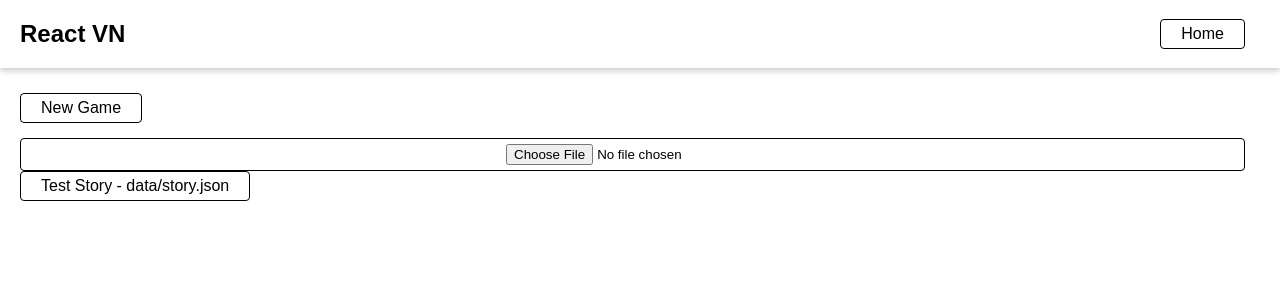
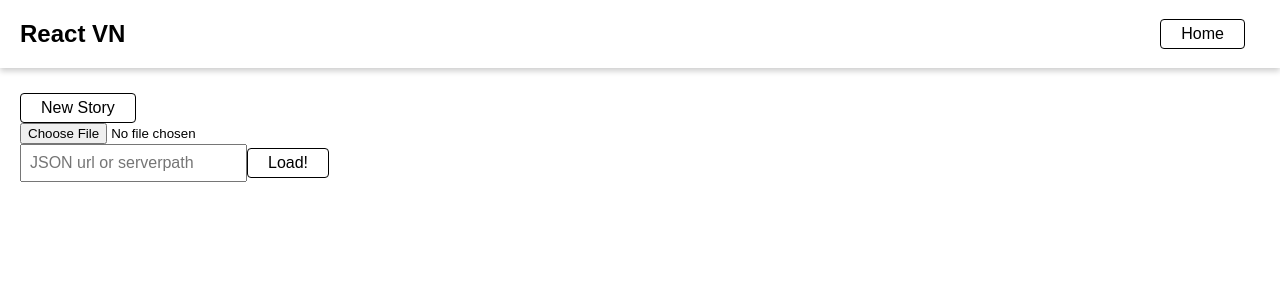
Before and after one commit to washingtonsteven/react-vn, a React app: page / in a window 1280 px wide. Shown: the top 300 px of the page. Built offline with nearby package versions, Linux system fonts and the light colour scheme; what @fortawesome/fontawesome would draw is missing.

Commit message:
setting file path instead of storylist

```diff
--- a/src/App.js
+++ b/src/App.js
@@ -6,6 +6,7 @@ import {
   Redirect,
   Link
 } from "react-router-dom";
+import axios from "axios";
 
 import StoryList from "./StoryList";
 import StoryPlayer from "./StoryPlayer";
@@ -28,23 +29,27 @@ const MenuBar = () => (
 );
 
 class App extends Component {
-  state = { loadedStoryData: null };
-  fileUploaded = fileText => {
-    try {
-      const json = JSON.parse(fileText);
-      if (json.nodes) {
-        this.setState(
-          state => ({ ...state, loadedStoryData: json }),
-          () => {
-            this.router.history && this.router.history.push("/story/");
-          }
-        );
-      } else {
-        throw new Error(`uploaded JSON must have a 'nodes' property.`);
-      }
-    } catch (e) {
-      console.error(e);
+  state = { storyData: null };
+  loadFile = url => {
+    axios.get(url).then(({ data, status }) => {
+      if (data && status === 200) this.fileUploaded(data);
+    });
+  };
+  fileUploaded = json => {
+    if (json.nodes) {
+      this.setState(
+        state => ({ ...state, storyData: json }),
+        () => this.router.history && this.router.history.push("/story")
+      );
+    } else {
+      throw new Error(`Supplied JSON must have a 'nodes' property.`);
     }
+  };
+  startNewStory = () => {
+    this.setState(
+      state => ({ ...state, storyData: { nodes: [] } }),
+      () => this.router.history && this.router.history.push("/story")
+    );
   };
   render() {
     return (
@@ -53,19 +58,25 @@ class App extends Component {
           <MenuBar />
           <Switch>
             <Route
-              path="/story/:storyURL?"
-              render={() => (
-                <StoryPlayer
-                  debug
-                  editor
-                  loadedStoryData={this.state.loadedStoryData}
-                />
-              )}
+              path="/story/"
+              render={() =>
+                this.state.storyData ? (
+                  <StoryPlayer debug editor storyData={this.state.storyData} />
+                ) : (
+                  <Redirect to="/" />
+                )
+              }
             />
             <Route
               exact
               path="/"
-              render={() => <StoryList onFileLoaded={this.fileUploaded} />}
+              render={() => (
+                <StoryList
+                  onFileLoaded={this.fileUploaded}
+                  onFilePathSet={this.loadFile}
+                  onNew={this.startNewStory}
+                />
+              )}
             />
             <Route render={() => <Redirect to="/" />} />
           </Switch>
--- a/src/StoryList.js
+++ b/src/StoryList.js
@@ -1,46 +1,42 @@
 import React, { Component } from "react";
-import axios from "axios";
-import { Link } from "react-router-dom";
-import JSONFileInput from "./ui/FileInput";
+import JSONFileInput from "./ui/JSONFileInput";
 
 class StoryList extends Component {
-  state = {};
-  componentDidMount() {
-    axios
-      .get("/data/stories.json")
-      .then(({ data, status }) => {
-        this.storyList = data;
-        this.setState(state => ({ ...state, loaded: true }));
-      })
-      .catch(error => this.setState(state => ({ ...state, error })));
-  }
+  state = { jsonURL: "" };
 
   fileSelected = file => {
     this.props.onFileLoaded && this.props.onFileLoaded(file);
   };
 
+  loadFile = e => {
+    e.preventDefault();
+    e.stopPropagation();
+    this.props.onFilePathSet && this.props.onFilePathSet(this.state.jsonURL);
+  };
+
+  setFilePath = e => {
+    const jsonURL = e.target.value;
+    this.setState(state => ({ ...state, jsonURL }));
+  };
+
   render() {
-    if (!this.state.loaded || !this.storyList)
-      return <div>Loading stories...</div>;
-
     return (
       <div>
-        <Link to={`/story/`} className="button">
-          New Game
-        </Link>
-        <div className="button">
+        <button onClick={this.props.onNew}>New Story</button>
+        <div>
           <JSONFileInput onFileSelected={this.fileSelected} />
         </div>
-        {this.storyList.stories.map(s => (
-          <div key={btoa(`${s.path}`)}>
-            <Link
-              to={`/story/${encodeURIComponent(s.path)}`}
-              className="button"
-            >
-              {s.title} - {s.path}
-            </Link>
-          </div>
-        ))}
+        <div>
+          <form onSubmit={this.loadFile}>
+            <input
+              type="text"
+              placeholder="JSON url or serverpath"
+              value={this.state.jsonURL}
+              onChange={this.setFilePath}
+            />
+            <button>Load!</button>
+          </form>
+        </div>
       </div>
     );
   }
--- a/src/StoryPlayer.js
+++ b/src/StoryPlayer.js
@@ -1,9 +1,7 @@
 import React, { Component } from "react";
-import axios from "axios";
 import Story from "./Story/Story";
 import StoryEditor from "./StoryEditor/StoryEditor";
 import { StoryProvider } from "@@/data/StoryContext";
-import { withRouter } from "react-router-dom";
 
 class StoryPlayer extends Component {
   state = { editing: false };
@@ -15,35 +13,17 @@ class StoryPlayer extends Component {
   };
 
   componentDidMount() {
-    if (this.props.loadedStoryData) {
-      this.storyData = this.props.loadedStoryData;
-      this.setState(state => ({ ...state, loaded: true }));
-      return;
-    }
-
-    const storyPath =
-      this.props.storyURL ||
-      (this.props.match &&
-        this.props.match.params &&
-        this.props.match.params.storyURL);
-
-    if (!storyPath) {
-      this.storyData = { nodes: [] };
+    if (this.props.storyData) {
+      this.storyData = this.props.storyData;
       this.setState(state => ({ ...state, loaded: true }));
     } else {
-      axios
-        .get(`/${decodeURIComponent(storyPath)}`)
-        .then(({ data, status }) => {
-          if (data && status === 200) this.storyData = data;
-        })
-        .catch(error => this.setState(state => ({ ...state, error })))
-        .then(() => this.setState(state => ({ ...state, loaded: true })));
+      throw new Error(
+        "Required prop 'storyData' not given to StoryPlayer Component"
+      );
     }
   }
 
   render() {
-    if (this.state.error)
-      return <pre>{JSON.stringify(this.state.error, null, 1)}</pre>;
     if (!this.state.loaded) return <div>Loading...</div>;
 
     return (
@@ -56,7 +36,7 @@ class StoryPlayer extends Component {
               </button>
             </div>
           )}
-          {this.state.editing ? (
+          {this.state.editing && this.props.editor ? (
             <StoryEditor onNodeUpdated={this.nodeUpdated} />
           ) : (
             <Story />
@@ -67,6 +47,4 @@ class StoryPlayer extends Component {
   }
 }
 
-export default withRouter(StoryPlayer);
-
-export const StoryPlayerNoRouting = StoryPlayer;
+export default StoryPlayer;
--- a/src/ui/FileInput.js
+++ /dev/null
@@ -1,26 +0,0 @@
-import React, { Component } from "react";
-
-class JSONFileInput extends Component {
-  state = { fileData: null };
-  fileReader = new FileReader();
-  uploadFile = e => {
-    const file = e.target.files[0];
-    //TODO: Check that type is correct, and parse?
-    this.fileReader.onload = this.onFileLoad;
-    this.fileReader.readAsText(file);
-  };
-
-  onFileLoad = e => {
-    this.props.onFileSelected && this.props.onFileSelected(e.target.result);
-  };
-
-  render() {
-    return (
-      <span>
-        <input type="file" name="file" onChange={this.uploadFile} />
-      </span>
-    );
-  }
-}
-
-export default JSONFileInput;
--- /dev/null
+++ b/src/ui/JSONFileInput.js
@@ -0,0 +1,37 @@
+import React, { Component } from "react";
+
+class JSONFileInput extends Component {
+  state = { fileData: null };
+  fileReader = new FileReader();
+  uploadFile = e => {
+    const file = e.target.files[0];
+    if (file.type === "application/json") {
+      this.fileReader.onload = this.onFileLoad;
+      this.fileReader.readAsText(file);
+    } else {
+      throw new Error(
+        "JSONFileInput received non-json file. Make sure the MIME-type is 'application/json'"
+      );
+    }
+  };
+
+  onFileLoad = e => {
+    try {
+      const json = JSON.parse(e.target.result);
+      this.props.onFileSelected && this.props.onFileSelected(json);
+    } catch (e) {
+      console.error(e);
+      throw new Error("JSONFileInput errored while parsing file.");
+    }
+  };
+
+  render() {
+    return (
+      <span>
+        <input type="file" name="file" onChange={this.uploadFile} />
+      </span>
+    );
+  }
+}
+
+export default JSONFileInput;
```
